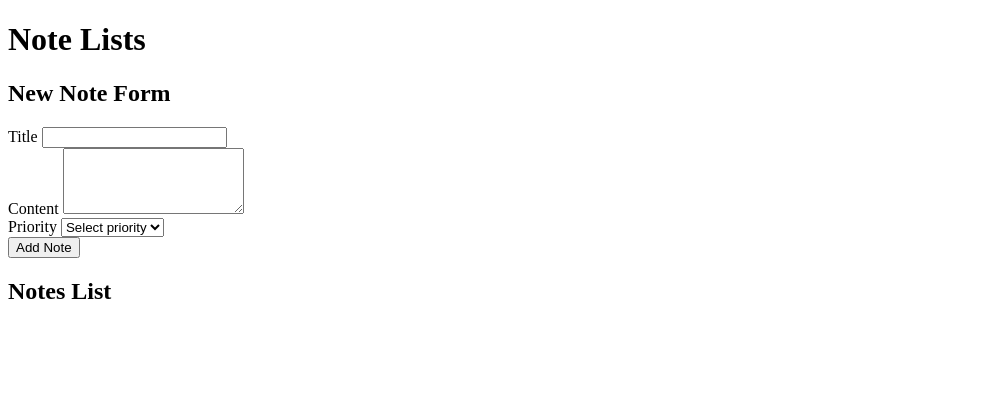
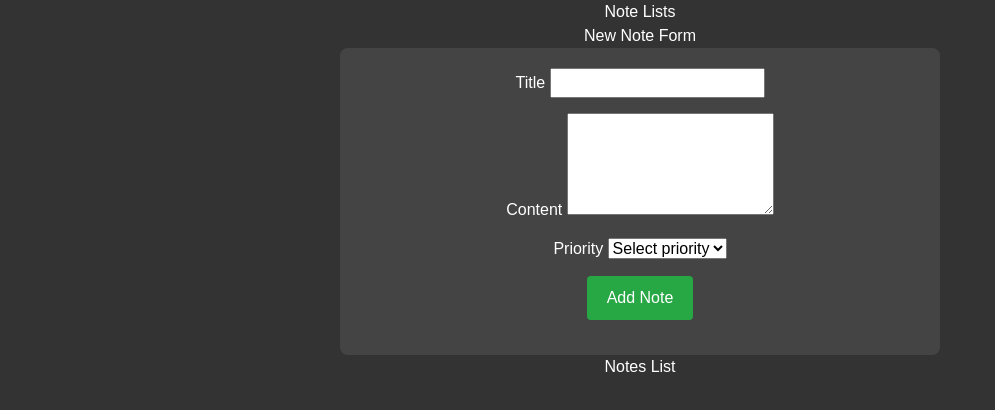
Before and after one commit to janjimenez33/02_dom_manipulation--form, a plain HTML site: page index.html in a window 1280 px wide. Shown: the whole page, without its empty margins (0-995 px from the left). Drawn offline with Linux system fonts and the light colour scheme.

Commit message:
Fix: index.html, styles.css and index.js fixed

```diff
--- a/index.html
+++ b/index.html
@@ -3,6 +3,7 @@
 <head>
     <meta charset="UTF-8">
     <meta name="viewport" content="width=device-width, initial-scale=1.0">
+    <link rel="stylesheet" href="sanitize.css">
     <link rel="stylesheet" href="styles.css">
     <title>Note Lists</title>
 </head>
@@ -11,29 +12,35 @@
     <h1>Note Lists</h1>
 
     <h2>New Note Form</h2>
-    <form>
-        <div>
+    <div class="container">
+        <form id="noteForm">
+            <div class="form-group">
                 <label for="title">Title</label>
                 <input type="text" id="title" name="title" required>
             </div>
-        <div>
+            <div class="form-group">
                 <label for="content">Content</label>
                 <textarea id="content" name="content" rows="4" required></textarea>
             </div>
-        <div>
+            <div class="form-group">
                 <label for="priority">Priority</label>
-            <select id="priority" name="priority">
-                <option value="">Select priority</option>
+                <select id="priority" name="priority" class="form-select">
+                    <option disabled selected>Select priority</option>
                     <option value="High">High</option>
                     <option value="Medium">Medium</option>
                     <option value="Low">Low</option>
                 </select>
             </div>
-        <div>
-            <button type="submit">Add Note</button>
+            <div class="form-group">
+                <button type="submit" class="form-button">Add Note</button>
             </div>
         </form>
+    </div>
 
     <h2>Notes List</h2>
+    <div class="noteList">
+        </div>
+    </div>
+    <script src="index.js"></script>
 </body>
 </html>
--- /dev/null
+++ b/index.js
@@ -0,0 +1,17 @@
+const form = document.getElementById('noteForm');
+const notesList = document.querySelector('.noteList');
+
+form.addEventListener('submit', function(event) {
+    event.preventDefault();
+
+    const title = document.getElementById('title').value;
+    const content = document.getElementById('content').value;
+    const priority = document.getElementById('priority').value;
+
+    const noteElement = document.createElement('div');
+    noteElement.textContent = event.target.title.value + ' - ' + event.target.content.value + ' - ' + event.target.priority.value;
+
+    notesList.appendChild(noteElement);
+
+    form.reset();
+});
--- /dev/null
+++ b/sanitize.css
@@ -0,0 +1,80 @@
+/* sanitize.css */
+
+*,
+*::before,
+*::after {
+    box-sizing: border-box;
+}
+
+html, body, div, span, applet, object, iframe,
+h1, h2, h3, h4, h5, h6, p, blockquote, pre,
+a, abbr, acronym, address, big, cite, code,
+del, dfn, em, img, ins, kbd, q, s, samp,
+small, strike, strong, sub, sup, tt, var,
+b, u, i, center,
+dl, dt, dd, ol, ul, li,
+fieldset, form, label, legend,
+table, caption, tbody, tfoot, thead, tr, th, td,
+article, aside, canvas, details, embed,
+figure, figcaption, footer, header, hgroup,
+menu, nav, output, ruby, section, summary,
+time, mark, audio, video {
+    margin: 0;
+    padding: 0;
+    border: 0;
+    font-size: 100%;
+    font: inherit;
+    vertical-align: baseline;
+}
+
+html {
+    line-height: 1.15;
+    -webkit-text-size-adjust: 100%;
+    box-sizing: border-box;
+}
+
+img, video, canvas, svg, iframe {
+    display: block;
+    max-width: 100%;
+    height: auto;
+}
+
+button, input, select, textarea {
+    font: inherit;
+    margin: 0;
+}
+
+button {
+    cursor: pointer;
+    background: transparent;
+    border: none;
+}
+
+ul, ol {
+    list-style: none;
+}
+
+body {
+    line-height: 1.5;
+    font-family: Arial, sans-serif;
+    background-color: white;
+    color: black;
+}
+
+a {
+    text-decoration: none;
+    color: inherit;
+}
+
+textarea {
+    resize: vertical;
+}
+
+table {
+    border-collapse: collapse;
+    border-spacing: 0;
+}
+
+caption {
+    display: none;
+}
--- a/styles.css
+++ b/styles.css
@@ -45,3 +45,74 @@
     --color-card-shadow-dark: #000000;
     --color-link-dark: #66bfff;
   }
+
+
+body {
+    background-color: #333;
+    color: #fff;
+    font-family: Arial, sans-serif;
+    text-align: center;
+}
+
+.container {
+    background-color: #444;
+    padding: 20px;
+    border-radius: 8px;
+    width: 90%;
+    max-width: 600px;
+    margin: 0 auto;
+}
+
+h1, h2 {
+    color: #fff;
+}
+
+.form-group {
+    margin-bottom: 15px;
+}
+
+.form-button {
+    background-color: #28a745;
+    color: #fff;
+    border: none;
+    padding: 10px 20px;
+    border-radius: 4px;
+    cursor: pointer;
+    font-size: 16px;
+}
+
+.form-button:hover {
+    background-color: #218838;
+}
+
+.noteList {
+    margin-top: 20px;
+}
+
+.note-item {
+    background-color: #fff;
+    color: #333;
+    border-radius: 8px;
+    padding: 15px;
+    margin-bottom: 10px;
+    box-shadow: 0 4px 8px rgba(0, 0, 0, 0.1);
+    text-align: left;
+}
+
+.note-title {
+    font-size: 18px;
+    font-weight: bold;
+    color: #007bff;
+    margin-bottom: 8px;
+}
+
+.note-content {
+    font-size: 16px;
+    margin-bottom: 8px;
+}
+
+.note-priority {
+    font-size: 14px;
+    color: #555;
+    font-style: italic;
+}
```
Lines whose indentation alone changed are shown as unchanged.
